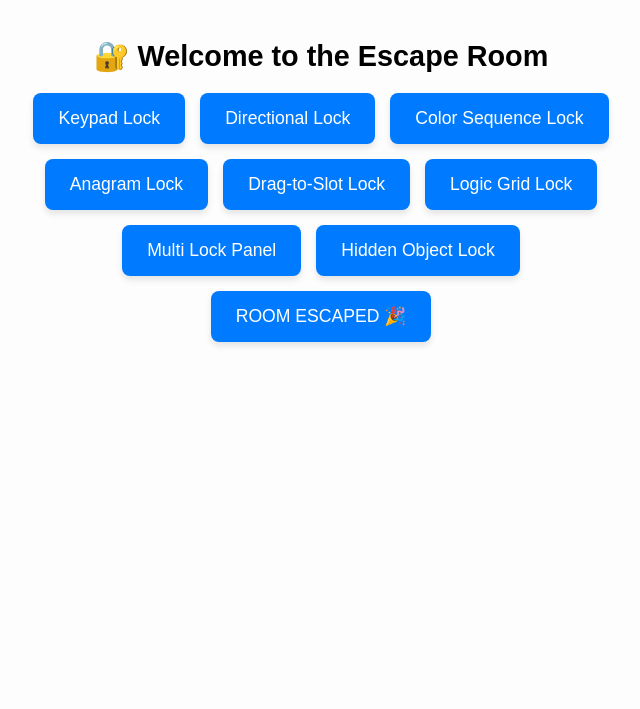
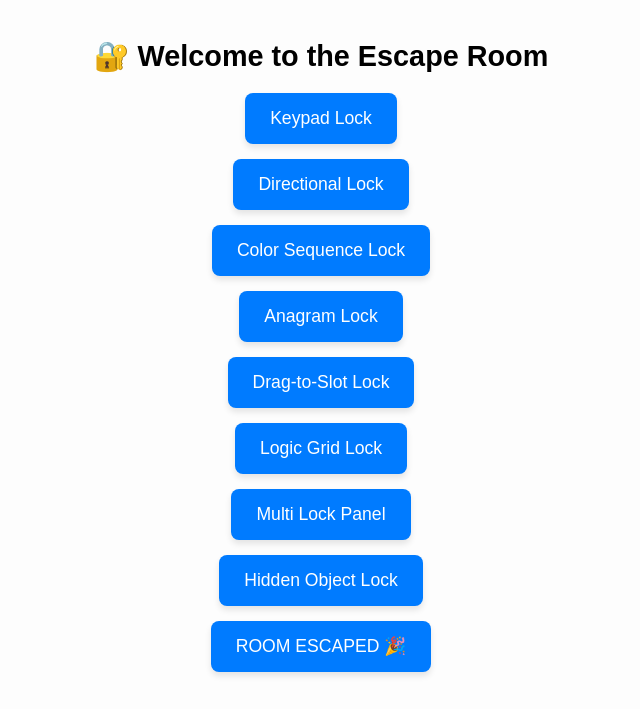
Before and after one commit to imnewbenice/escape, a plain HTML site: page index.html in a window 1280 px wide. Shown: the whole page, without its empty margins (319-959 px from the left). Drawn offline with Linux system fonts and the light colour scheme.

Commit message:
Update index.html

```diff
--- a/index.html
+++ b/index.html
@@ -16,13 +16,14 @@
     }
 
     .lock-buttons {
-      display: flex;
-      flex-wrap: wrap;
-      justify-content: center;
-      gap: 15px;
-      max-width: 600px;
-      margin: 0 auto;
-    }
+  display: flex;
+  flex-direction: column;  /* Stack buttons vertically */
+  align-items: center;     /* Center buttons horizontally */
+  gap: 15px;               /* Space between buttons */
+  max-width: 300px;        /* Optional: limit max width */
+  margin: 0 auto;          /* Center container horizontally */
+}
+
 
     .lock-buttons a {
       display: inline-block;
```
